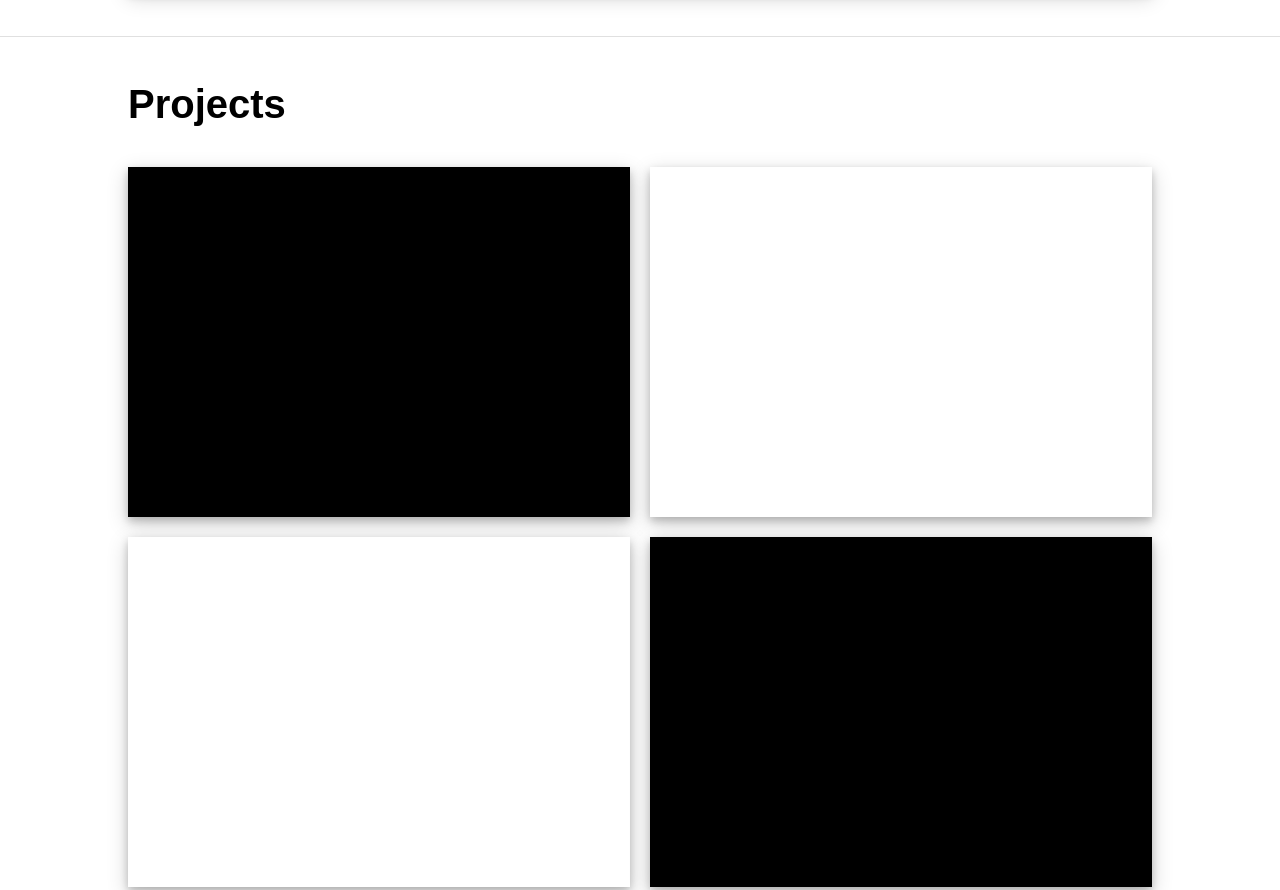
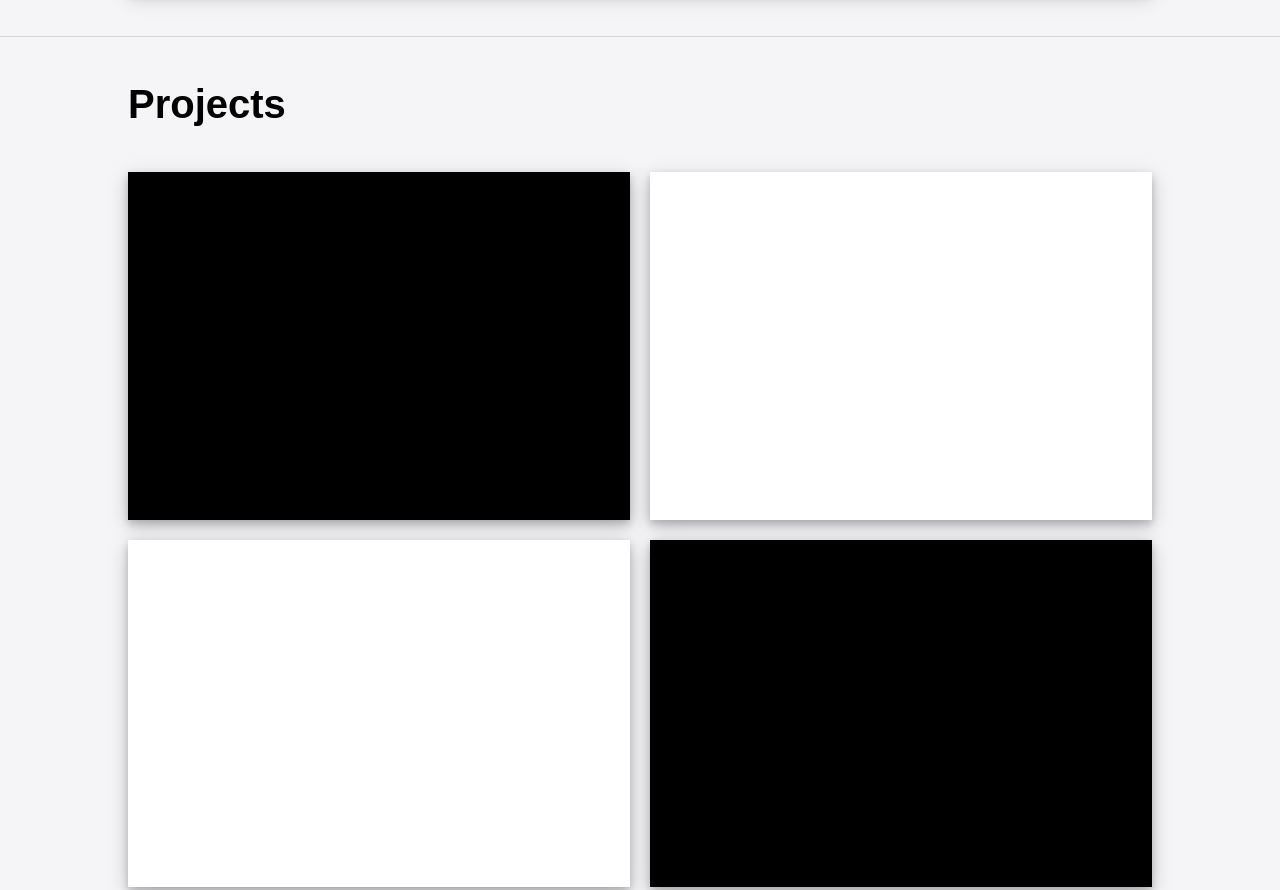
Before and after one commit to Siddhant0045/PortfolioWeb, a plain HTML site: page index.html in a window 1280 px wide. Shown: the part 1700-2590 px from the top of the page. Drawn offline with Linux system fonts and the light colour scheme.

Commit message:
Update style.css

```diff
--- a/style.css
+++ b/style.css
@@ -8,7 +8,7 @@
 }
 
 body{
-    background-color: white;
+    background-color: #f5f5f7;
     color: black;
 }
 
@@ -155,10 +155,6 @@ body{
     color: white;
     height: 100%;
     width: 100%;
-}
-
-.body1{
-    padding-top: 45px;
 }
 
 /* #myphoto{
@@ -398,6 +394,7 @@ body{
 }
 
 .box{
+    background-color: white;
     margin: 30px 10% 45px 10%;
     padding: 0px 25px 20px 25px;
     box-shadow: 0 4px 8px 0 rgba(0, 0, 0, 0.2), 0 6px 20px 0 rgba(0, 0, 0, 0.19);
@@ -489,3 +486,8 @@ footer{
     background-color: black;
     color: white;
 }
+
+.body1{
+    padding-top: 45px;
+    background-color: #f5f5f7;
+}
```
